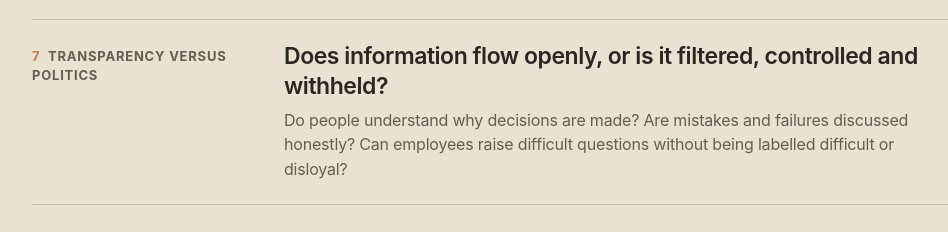
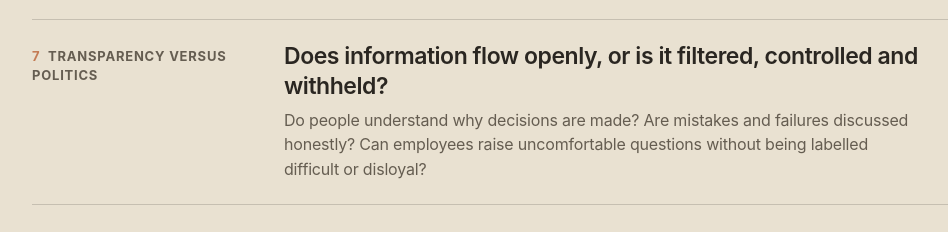
Before and after one commit to matthewschmidt1-lgtm/corporate, a plain HTML site: page lessons.html in a window 1280 px wide. Shown: the part 2322-2554 px from the top of the page, without its empty margins (142-1090 px from the left). Drawn offline with Linux system fonts and the light colour scheme.

Commit message:
Speed Trap question 7: uncomfortable questions
Co-Authored-By: Claude Opus 5.5 <noreply@anthropic.com>

```diff
--- a/lessons.html
+++ b/lessons.html
@@ -88,7 +88,7 @@
       <li><span class="st-label">Accountability</span><div><p class="st-ask">Are we measuring activity or real results?</p><p class="st-more">Do people take ownership of outcomes, or simply focus on completing assigned tasks and ticking boxes?</p></div></li>
       <li><span class="st-label">The courage to reinvent</span><div><p class="st-ask">Are we protecting yesterday's success at the expense of tomorrow's opportunities?</p><p class="st-more">Are we willing to challenge the business models that made us successful, even when they're still profitable?</p></div></li>
       <li><span class="st-label">Values versus reality</span><div><p class="st-ask">Do our actions reflect the values we claim to stand for?</p><p class="st-more">Can people challenge leadership without fear of repercussions? Can they speak honestly when the truth is uncomfortable? Are people treated fairly, regardless of their position or title?</p></div></li>
-      <li><span class="st-label">Transparency versus politics</span><div><p class="st-ask">Does information flow openly, or is it filtered, controlled and withheld?</p><p class="st-more">Do people understand why decisions are made? Are mistakes and failures discussed honestly? Can employees raise difficult questions without being labelled difficult or disloyal?</p></div></li>
+      <li><span class="st-label">Transparency versus politics</span><div><p class="st-ask">Does information flow openly, or is it filtered, controlled and withheld?</p><p class="st-more">Do people understand why decisions are made? Are mistakes and failures discussed honestly? Can employees raise uncomfortable questions without being labelled difficult or disloyal?</p></div></li>
     </ol>
 
     <div class="st-block">
```
